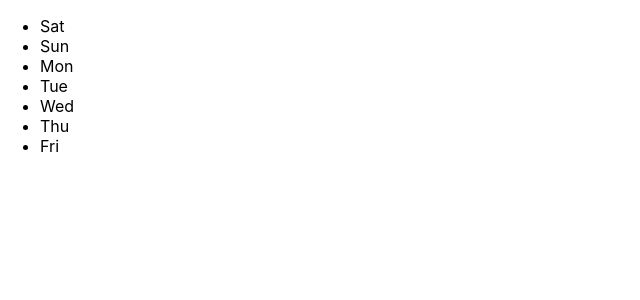
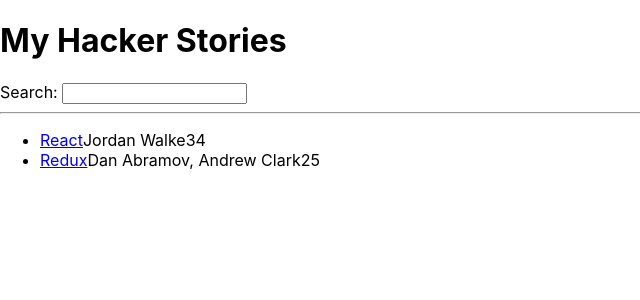
Before and after one commit to imhalawa/become-react-developer, a React (Create React App) app in the folder hacker-stories/: page / in a window 1280 px wide. Shown: the top 300 px of the page, without its empty margins (0-640 px from the left). Built offline with nearby package versions, Linux system fonts and the light colour scheme.

Commit message:
Rendering a list with keys

```diff
--- a/hacker-stories/src/App.js
+++ b/hacker-stories/src/App.js
@@ -1,31 +1,45 @@
 import './App.css';
 
-const welcome = {
-	greeting: 'Hi',
-	title: 'React'
-}
-
-function getTitle(title) {
-	return title;
-}
-
-const daysOfWeek = [
-	'Sat',
-	'Sun',
-	'Mon',
-	'Tue',
-	'Wed',
-	'Thu',
-	'Fri'
-]
+const list = [
+	{
+		title: 'React',
+		url: 'https://reactjs.org/',
+		author: 'Jordan Walke',
+		num_comments: 3,
+		points: 4,
+		objectID: 0,
+	},
+	{
+		title: 'Redux',
+		url: 'https://redux.js.org/',
+		author: 'Dan Abramov, Andrew Clark',
+		num_comments: 2,
+		points: 5,
+		objectID: 1,
+	},
+];
 
 function App() {
 	return (
 		<div>
+			<h1>My Hacker Stories</h1>
+
+			<label htmlFor="search">Search: </label>
+			<input id="search" type="text" />
+			<hr />
 			<ul>
 				{
-					daysOfWeek.map(day => {
-						return <li>{day}</li>
+					list.map(item => {
+						return (
+							<li key={item.objectID}>
+								<span>
+									<a href={item.url}>{item.title}</a>
+								</span>
+								<span>{item.author}</span>
+								<span>{item.num_comments}</span>
+								<span>{item.points}</span>
+							</li>
+						)
 					})
 				}
 			</ul>
```
